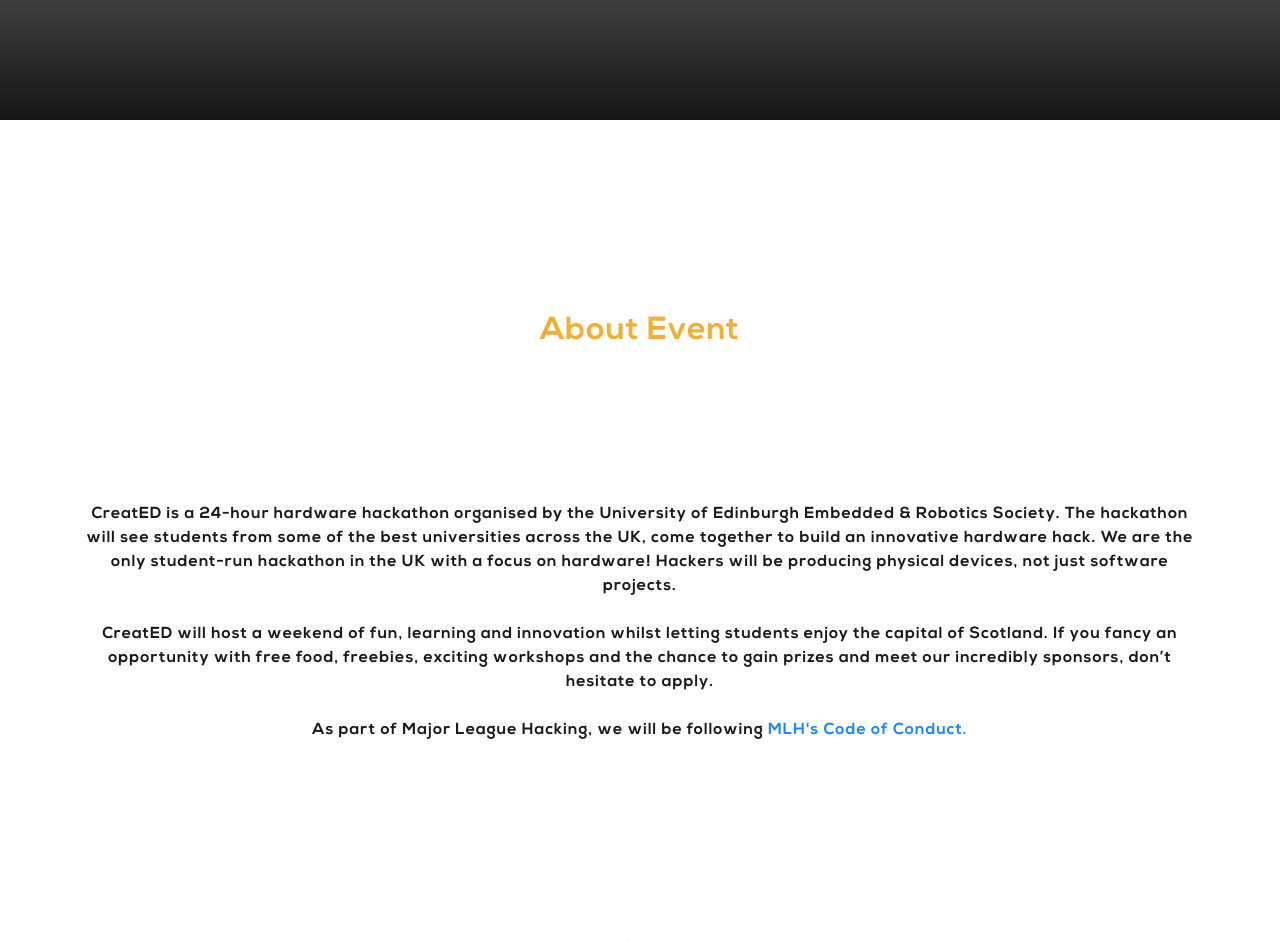
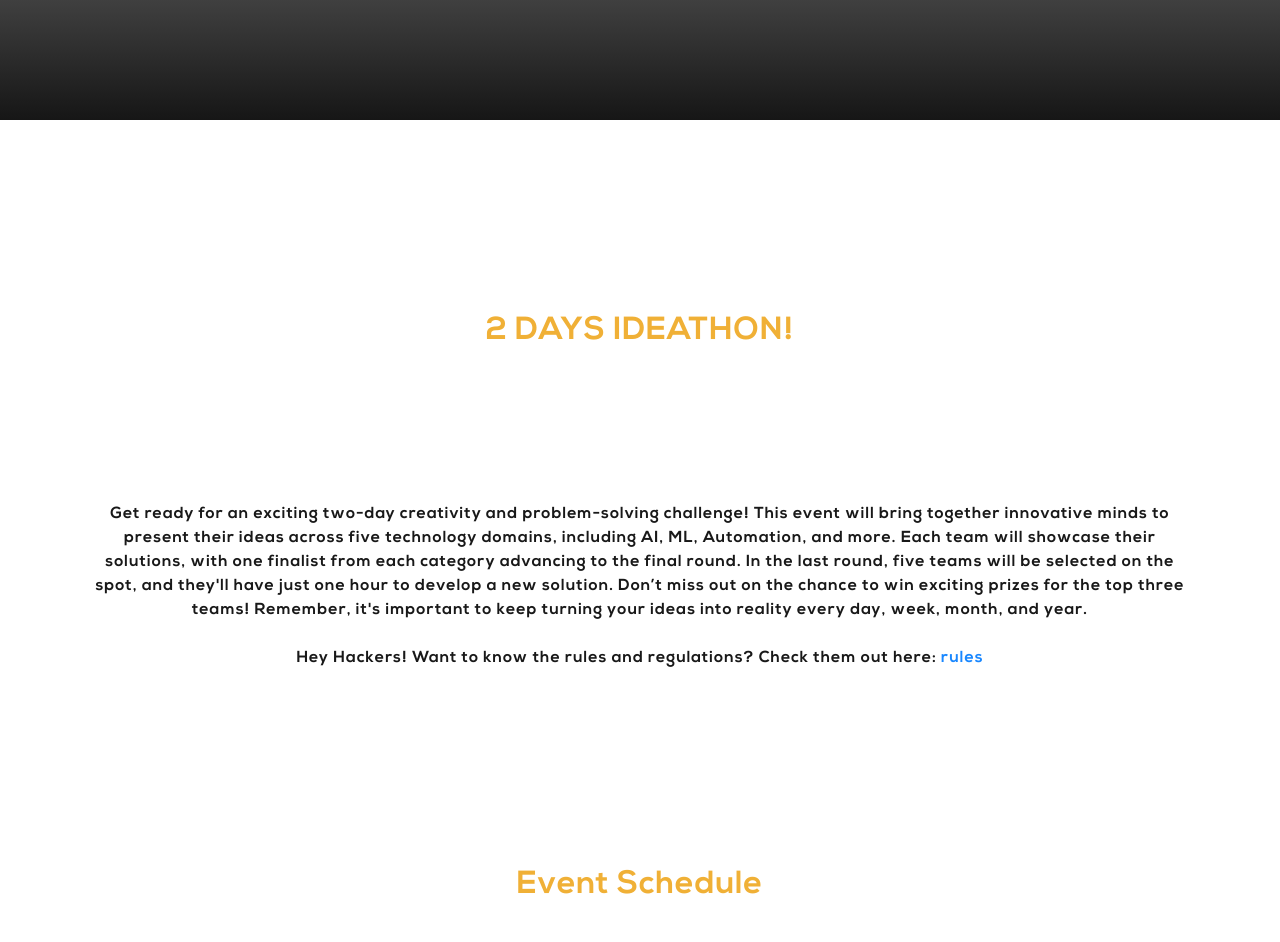
Before and after one commit to cbeAbishek/Technokreaticon, a website with bundled scripts: page index.html in a window 1280 px wide. Shown: the part 680-1622 px from the top of the page. Built offline with nearby package versions, Linux system fonts and the light colour scheme; files whose address does not match are found by name.

Commit message:
2day ideathon

```diff
--- a/index.html
+++ b/index.html
@@ -81,7 +81,7 @@
 
 			<section>
 
-				<h1 class="sub-heading diagonal-text orange sub-heading-title">About Event</h1>
+				<h1 class="sub-heading diagonal-text orange sub-heading-title">2 DAYS IDEATHON!</h1>
 
 			</section>
 
@@ -89,11 +89,10 @@
 
 				<div class="mx-auto diagonal-section-content">
 					<div class="container nexa">
-						<p class="black bold">CreatED is a 24-hour hardware hackathon organised by the University of Edinburgh Embedded & Robotics Society. The hackathon will see students from some of the best universities across the UK, come together to build an innovative hardware hack. We are the only student-run hackathon in the UK with a focus on hardware! Hackers will be producing physical devices, not just software projects.
-						</br></br>
-						CreatED will host a weekend of fun, learning and innovation whilst letting students enjoy the capital of Scotland. If you fancy an opportunity with free food, freebies, exciting workshops and the chance to gain prizes and meet our incredibly sponsors, don’t hesitate to apply.
-						<br><br>
-						As part of Major League Hacking, we will be following <a href="http://mlh.io/code-of-conduct">MLH's Code of Conduct.</a>
+						<p class="black bold">Get ready for an exciting two-day creativity and problem-solving challenge! This event will bring together innovative minds to present their ideas across five technology domains, including AI, ML, Automation, and more. Each team will showcase their solutions, with one finalist from each category advancing to the final round. In the last round, five teams will be selected on the spot, and they'll have just one hour to develop a new solution. Don’t miss out on the chance to win exciting prizes for the top three teams! Remember, it's important to keep turning your ideas into reality every day, week, month, and year.
+							<br><br>
+							Hey Hackers!
+							Want to know the rules and regulations? Check them out here:<a href="http://mlh.io/code-of-conduct"> rules </a>
 						</p>
 					</div>
 				</div>
```
